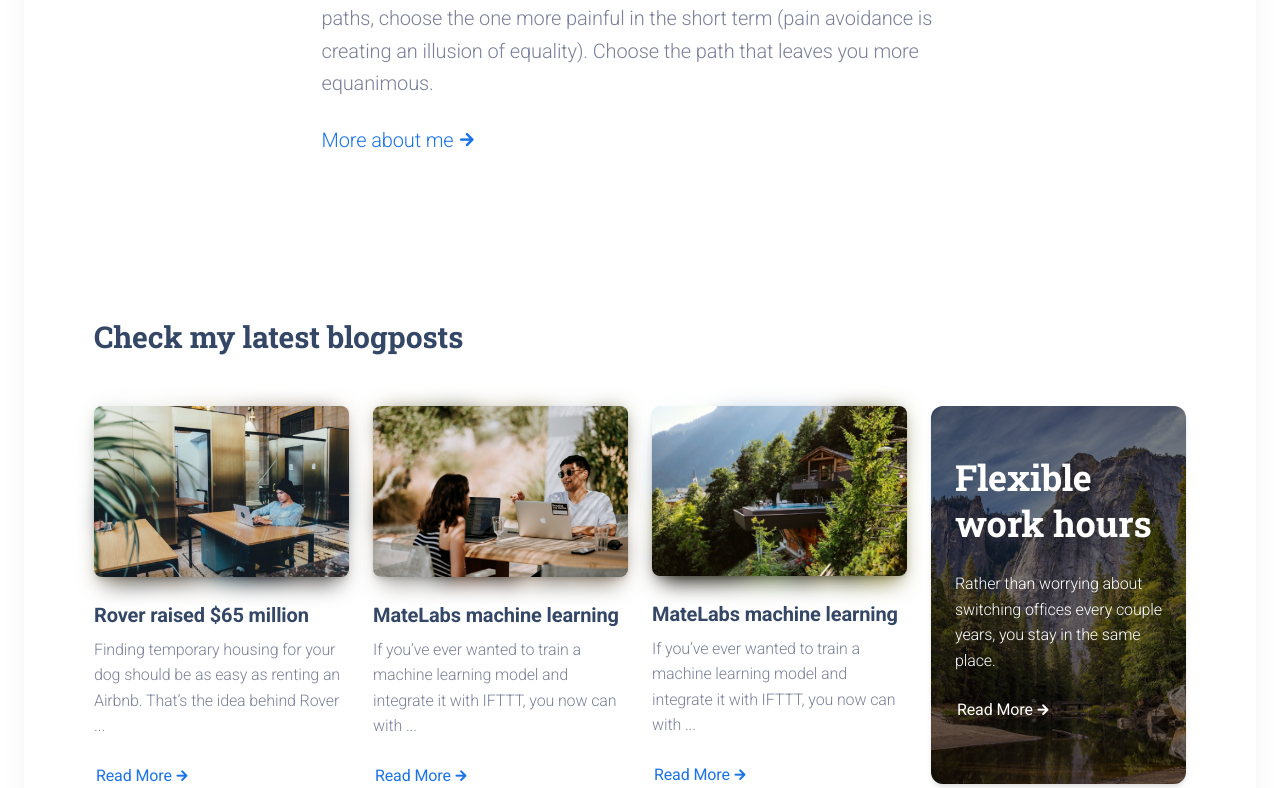
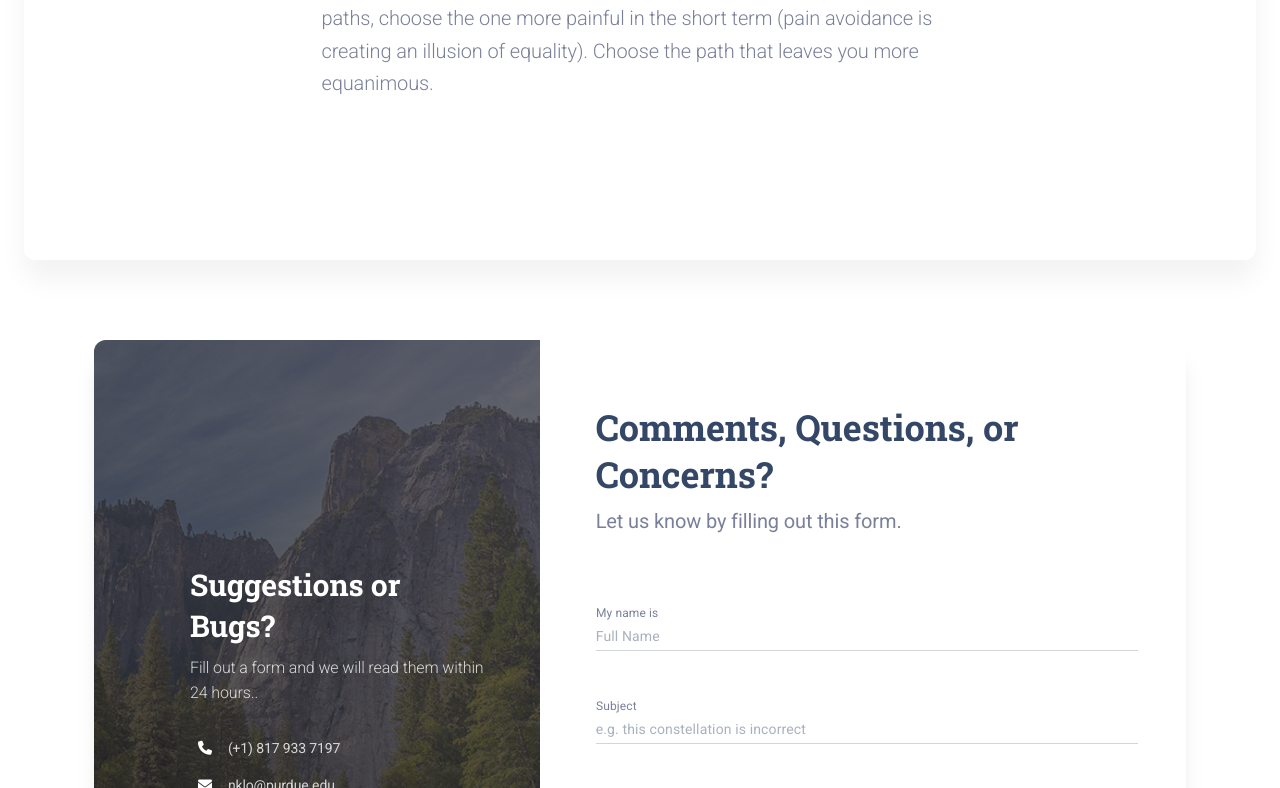
Before and after one commit to AurinDutta/Boilermake-Hackathon, a React (Create React App) app: page /pages/landing-pages/author in a window 1280 px wide. Shown: the part 632-1420 px from the top of the page. Built offline with nearby package versions, Linux system fonts and the light colour scheme.

Commit message:
new update for about website

```diff
--- a/src/pages/LandingPages/Author/index.js
+++ b/src/pages/LandingPages/Author/index.js
@@ -24,7 +24,7 @@ import DefaultNavbar from "examples/Navbars/DefaultNavbar";
 
 // Author page sections
 import Profile from "pages/LandingPages/Author/sections/Profile";
-import Posts from "pages/LandingPages/Author/sections/Posts";
+// import Posts from "pages/LandingPages/Author/sections/Posts";
 import Contact from "pages/LandingPages/Author/sections/Contact";
 import Footer from "pages/LandingPages/Author/sections/Footer";
 
@@ -76,7 +76,7 @@ function Author() {
           }}
         >
           <Profile />
-          <Posts />
+          {/* <Posts /> */}
         </Card>
         <Contact />
         <Footer />
--- a/src/pages/LandingPages/Author/sections/Profile.js
+++ b/src/pages/LandingPages/Author/sections/Profile.js
@@ -73,7 +73,7 @@ function Profile() {
                 Decisions: If you can&apos;t decide, the answer is no. If two equally difficult
                 paths, choose the one more painful in the short term (pain avoidance is creating an
                 illusion of equality). Choose the path that leaves you more equanimous. <br />
-                <MKTypography
+                {/* <MKTypography
                   component="a"
                   href="#"
                   variant="body1"
@@ -95,8 +95,8 @@ function Profile() {
                     },
                   }}
                 >
-                  More about me <Icon sx={{ fontWeight: "bold" }}>arrow_forward</Icon>
-                </MKTypography>
+                  {/* More about me <Icon sx={{ fontWeight: "bold" }}>arrow_forward</Icon> */}
+                {/* </MKTypography> */}
               </MKTypography>
             </Grid>
           </Grid>
```
